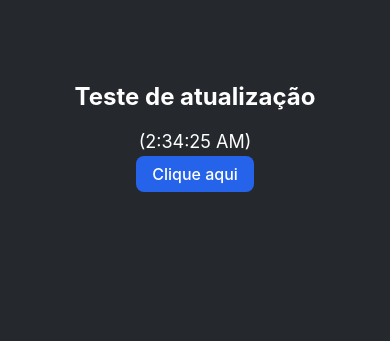
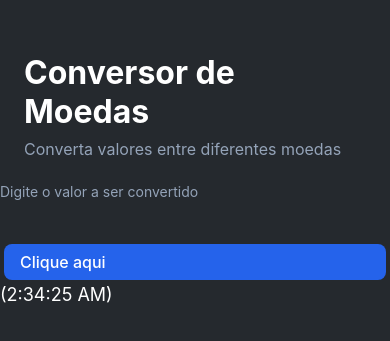
Before and after one commit to LimaSilvaLima/app-conversor, a React Native app: screen / in a window 390 px wide. Shown: the part 283-624 px from the top of the page. Built offline with nearby package versions, Linux system fonts and the light colour scheme.

Commit message:
aplicado arquivo de estilos em App com App.styles.js

```diff
--- a/App.js
+++ b/App.js
@@ -1,6 +1,6 @@
 import { useState, useEffect } from 'react';
 import { StatusBar } from 'expo-status-bar';
-import { Text, KeyboardAvoidingView, Platform, ScrollView } from 'react-native';
+import { Text, KeyboardAvoidingView, Platform, ScrollView, View } from 'react-native';
 import Button from './src/components/Button';
 import styles from './src/App.styles';
 
@@ -18,14 +18,22 @@ export default function App() {
   return (
     <KeyboardAvoidingView style={[styles.container, { backgroundColor: '#25292e' }]} behavior={Platform.OS === 'ios' ? 'padding' : 'height'}>
       <StatusBar style="light" backgroundColor="#25292e" />
-      <ScrollView contentContainerStyle={{ flexGrow: 1, alignItems: 'center', justifyContent: 'center' }} style={{ width: '100%' }}>
-        <Text style={{ fontSize: 24, fontWeight: 'bold', marginBottom: 20, color: '#FFFFFF' }}>
-          Teste de atualização
-        </Text>
-        <Text style={{ fontSize: 18, color: '#FFFFFF' }}>
-          ({tempoAtual.toLocaleTimeString()})
-        </Text>
-        <Button></Button>
+      <ScrollView contentContainerStyle={styles.scrollContent} style={styles.scrollView}>
+        <View>
+          <View style={styles.content}>
+            <Text style={styles.title}>Conversor de Moedas</Text>
+            <Text style={styles.subtitle}>
+              Converta valores entre diferentes moedas
+            </Text>
+          </View>
+          <View style={styles.header}>
+              <Text style={styles.label}>Digite o valor a ser convertido</Text>
+            </View>
+          <Button></Button>
+          <Text style={{ fontSize: 18, color: '#FFFFFF' }}>
+            ({tempoAtual.toLocaleTimeString()})
+          </Text>
+        </View>
       </ScrollView>
     </KeyboardAvoidingView>
   );
--- a/src/App.styles.js
+++ b/src/App.styles.js
@@ -5,9 +5,45 @@ const styles = StyleSheet.create({
   container: {
     flex: 1,
     backgroundColor: colors.background,
-    alignItems: "center",
-    justifyContent: "center",
   },
+  content: {
+        flex: 1,
+        paddingHorizontal: 24,
+        paddingTop: 80,
+        paddingBottom: 24
+    },
+    header: {
+        marginBottom: 32,
+    },
+    card : {
+        backgroundColor: colors.cardBackground,
+        borderRadius: 16,
+        padding: 22,
+        marginBottom: 24,
+    },
+    label: {
+        color: colors.textSecondary,
+        fontSize: 14,
+        marginBottom: 8,
+    },
+  title: {
+        color: colors.text,
+        fontSize: 32,
+        fontWeight: 'bold',
+        marginBottom: 8,
+    },
+    subtitle: {
+        color: colors.textSecondary,
+        fontSize: 16,
+    },
+    scrollContent: {
+        flexGrow: 1,
+        alignItems: 'center',
+        justifyContent: 'center',
+    },
+    scrollView: {
+        width: '100%',
+    }
 });
 
 export default styles
--- a/src/components/Button/index.js
+++ b/src/components/Button/index.js
@@ -6,7 +6,6 @@ function Button({variant = 'primary', onPress, title }) {
     <TouchableOpacity onPress={onPress} style={[
       styles.button,
         variant === 'primary' ? styles.buttonPrimary : styles.buttonSecondary
-
     ]}>
       <Text style={styles.buttonText}>{title || 'Clique aqui'}</Text>
     </TouchableOpacity>
```
